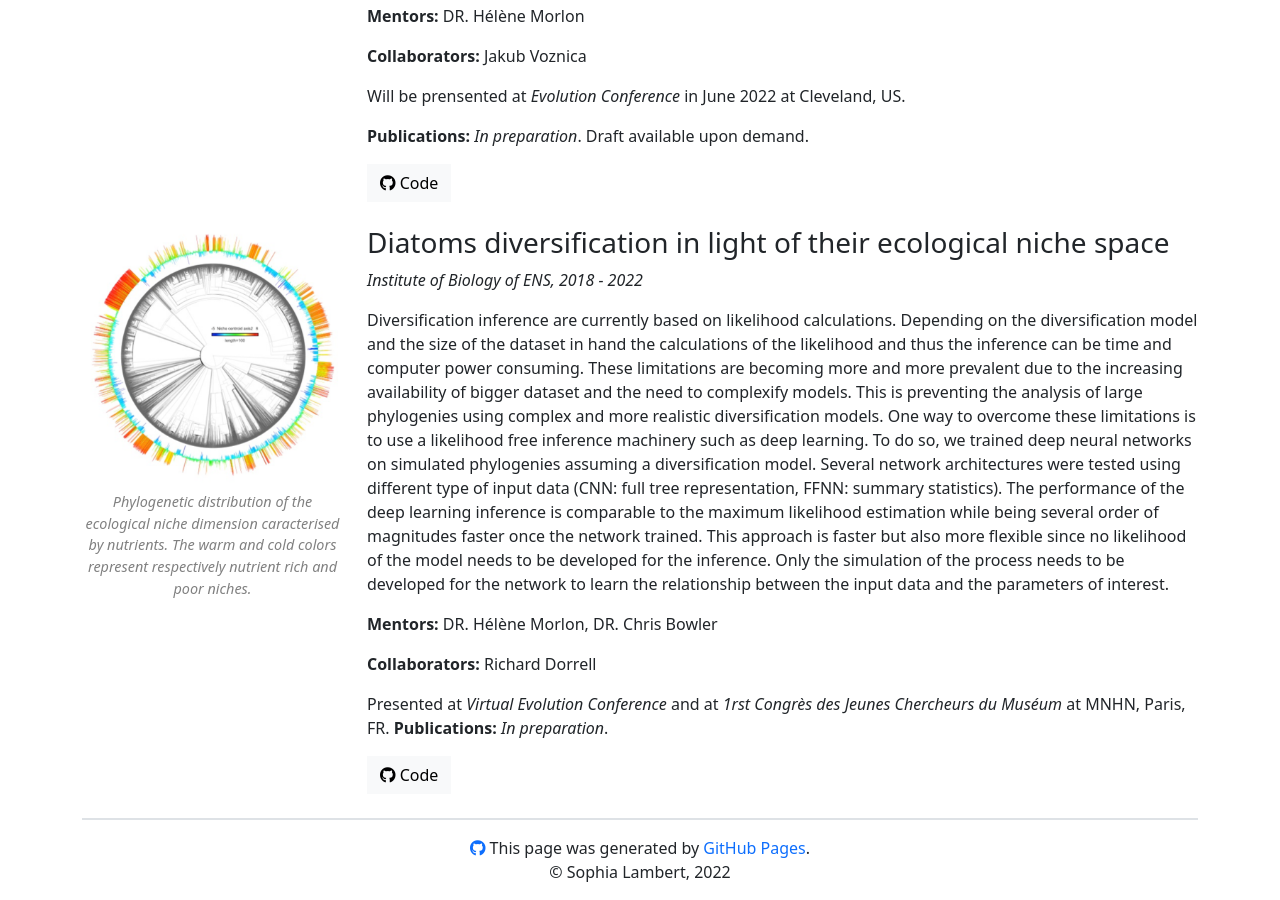
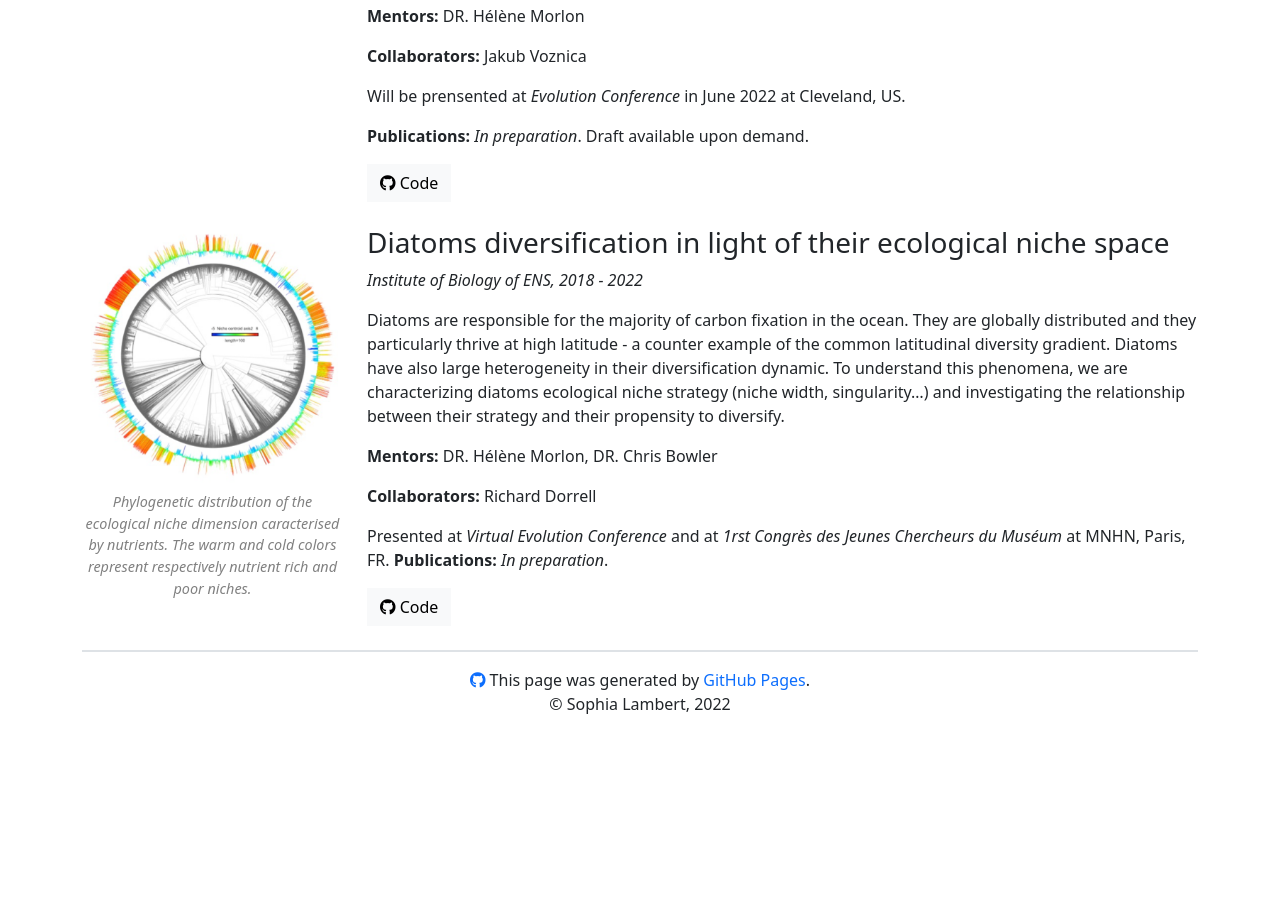
Before and after one commit to sophia-lambert/sophia-lambert.github.io, a Jekyll site: the page built from research.md, in a window 1280 px wide and 900 px high, scrolled down 1508 px. Built offline with Jekyll 4.4.1, drawn with Linux system fonts in a browser that asks for light colours; after the commit the page ends 2240 px from its top, so only the background shows below that.

Commit message:
Update research.yml

```diff
--- a/_data/research.yml
+++ b/_data/research.yml
@@ -48,7 +48,7 @@
   thumbnail: Project3_DIATONIC.png
   thumbnail_caption: Phylogenetic distribution of the ecological niche dimension caracterised by nutrients. The warm and cold colors represent respectively nutrient rich and poor niches.
   description: |
-    Diversification inference are currently based on likelihood calculations. Depending on the diversification model and the size of the dataset in hand the calculations of the likelihood and thus the inference can be time and computer power consuming. These limitations are becoming more and more prevalent due to the increasing availability of bigger dataset and the need to complexify models. This is preventing the analysis of large phylogenies using complex and more realistic diversification models. One way to overcome these limitations is to use a likelihood free inference machinery such as deep learning. To do so, we trained deep neural networks on simulated phylogenies assuming a diversification model. Several network architectures were tested using different type of input data (CNN: full tree representation, FFNN: summary statistics). The performance of the deep learning inference is comparable to the maximum likelihood estimation while being several order of magnitudes faster once the network trained. This approach is faster but also more flexible since no likelihood of the model needs to be developed for the inference. Only the simulation of the process needs to be developed for the network to learn the relationship between the input data and the parameters of interest.
+    Diatoms are responsible for the majority of carbon fixation in the ocean. They are globally distributed and they particularly thrive at high latitude - a counter example of the common latitudinal diversity gradient. Diatoms have also large heterogeneity in their diversification dynamic. To understand this phenomena, we are characterizing diatoms ecological niche strategy (niche width, singularity…) and investigating the relationship between their strategy and their propensity to diversify.
   info: |
     **Mentors:** DR. Hélène Morlon, DR. Chris Bowler
 
```
